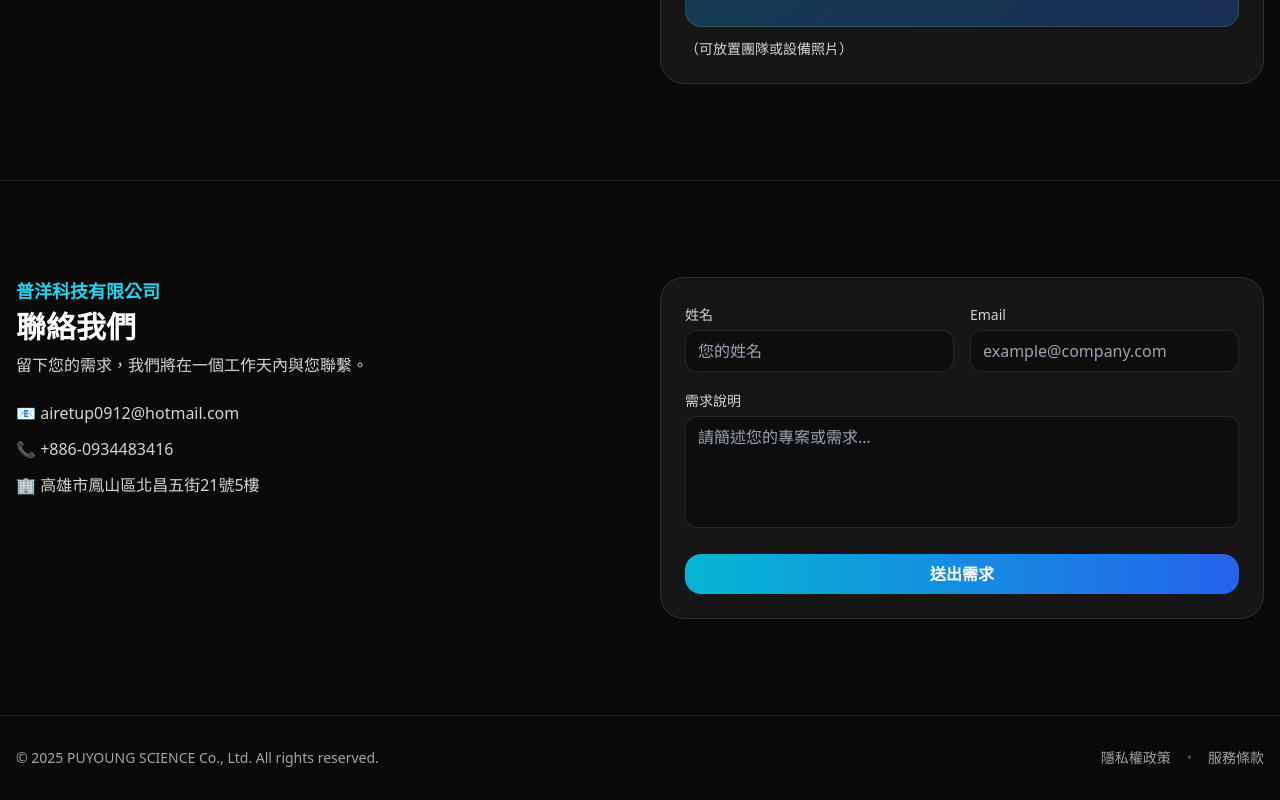
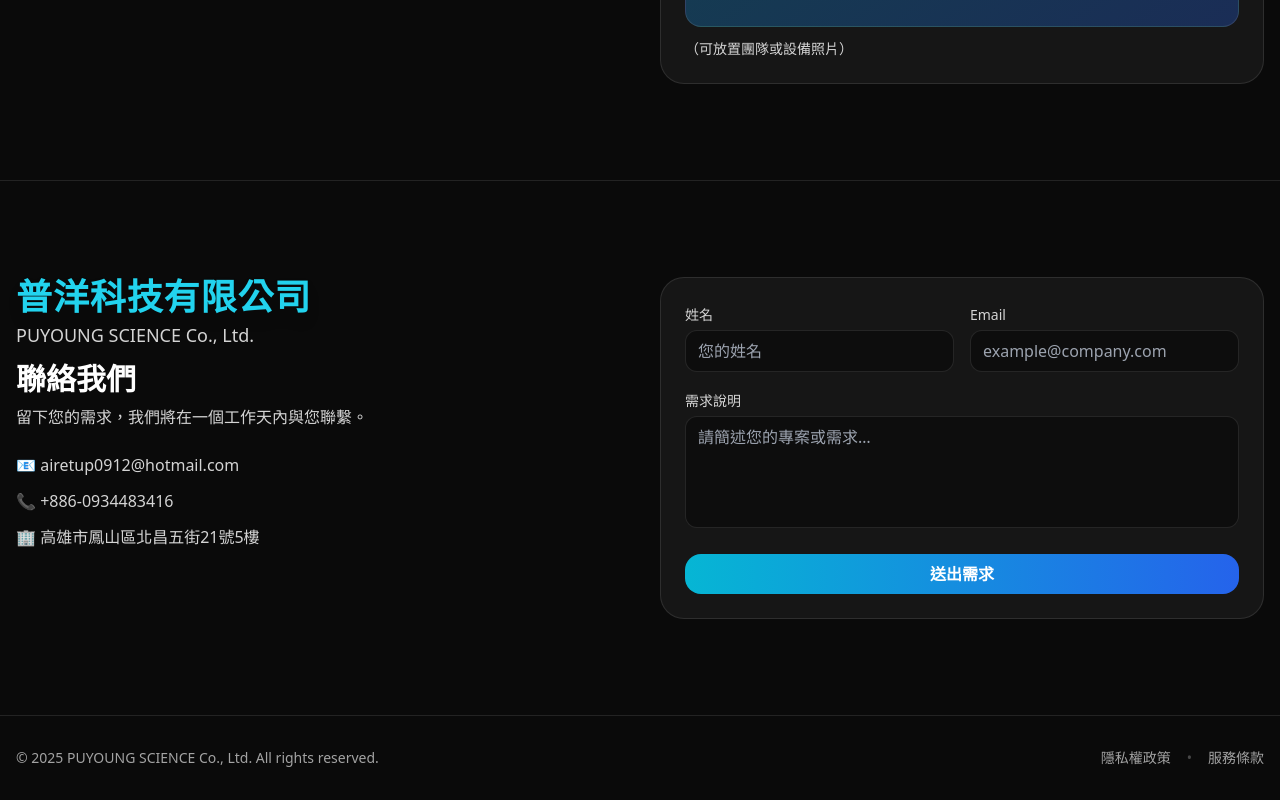
Before and after one commit to a0934483416-tech/puyoung-website, a Next.js app: page / in a window 1280 px wide. Shown: the part 2784-3584 px from the top of the page. Built offline with nearby package versions, Linux system fonts and the light colour scheme.

Commit message:
Update page.tsx

```diff
--- a/app/page.tsx
+++ b/app/page.tsx
@@ -248,8 +248,11 @@
         <div className="mx-auto max-w-7xl px-4">
           <div className="grid gap-10 md:grid-cols-2">
             <div>
-              <h3 className="text-lg font-semibold text-cyan-400 mb-1">普洋科技有限公司</h3>
-              <h2 className="text-2xl font-bold md:text-3xl">聯絡我們</h2>
+              <h3 className="text-4xl font-extrabold text-cyan-400 mb-1 tracking-wide drop-shadow-lg">
+                普洋科技有限公司
+              </h3>
+              <p className="text-lg text-neutral-300 mb-3">PUYOUNG SCIENCE Co., Ltd.</p>
+              <h2 className="text-2xl font-bold md:text-3xl text-white mt-1">聯絡我們</h2>
               <p className="mt-2 max-w-lg text-neutral-300">留下您的需求，我們將在一個工作天內與您聯繫。</p>
               <div className="mt-6 space-y-3 text-neutral-300">
                 <div>📧 airetup0912@hotmail.com</div>
```
